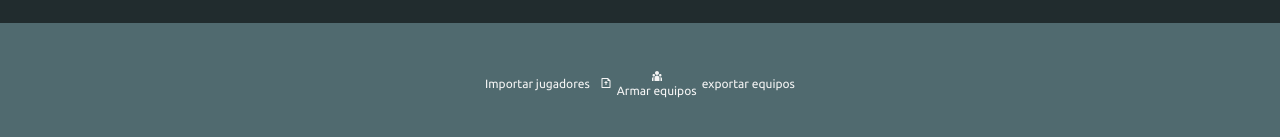
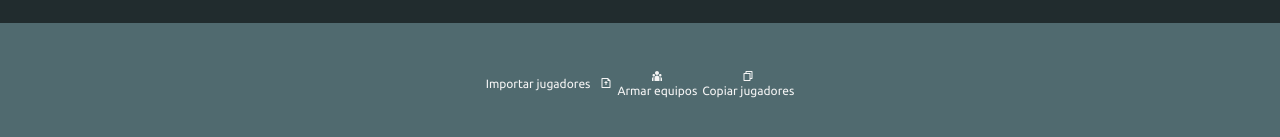
Before and after one commit to bragonip/teams-builder, a React (Vite) app: page / in a window 1280 px wide. Shown: the part 657-794 px from the top of the page. Built offline with nearby package versions, Linux system fonts and the light colour scheme.

Commit message:
mejor css2

```diff
--- a/src/App.jsx
+++ b/src/App.jsx
@@ -1,7 +1,7 @@
 import './App.css';
 import { useEffect, useState } from 'react';
 import Papa from 'papaparse';
-import { RiTeamFill, RiFileUploadLine } from "react-icons/ri";
+import { RiTeamFill, RiFileUploadLine, RiFileCopyLine } from "react-icons/ri";
 
 const App = () => {
     const [players, setPlayers] = useState([]); // Lista temporal de jugadores
@@ -28,6 +28,20 @@ const App = () => {
                 console.error("Error al parsear el archivo CSV:", error);
             }
         });
+    };
+
+    // Función para copiar los jugadores al portapapeles
+    const copyPlayersToClipboard = () => {
+        // Convertimos los jugadores a JSON para copiar al portapapeles
+        const playerText = players.map(player => player.Jugador).join('\n');
+
+        navigator.clipboard.writeText(playerText)
+            .then(() => {
+                alert("Lista de jugadores copiada al portapapeles!");
+            })
+            .catch((error) => {
+                console.error("Error al copiar los jugadores:", error);
+            });
     };
 
     useEffect(() => {
@@ -69,10 +83,9 @@ const App = () => {
                         <RiTeamFill />
                         <p>Armar equipos</p>
                     </div>
-                    <div>
-                        <p>
-                            exportar equipos
-                        </p>
+                    <div onClick={copyPlayersToClipboard} style={{ cursor: 'pointer', color: 'whitesmoke' }}>
+                        <RiFileCopyLine />
+                        <p>Copiar jugadores</p>
                     </div>
                 </div>
             </div>
```
